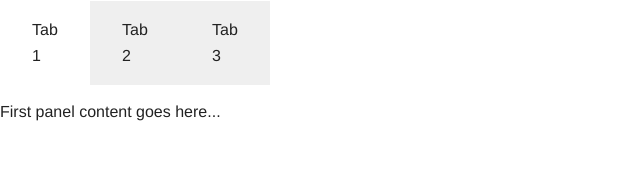
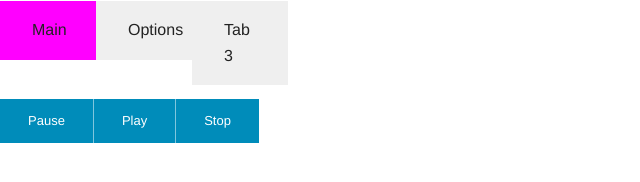
Before and after one commit to lvarney14/p2-dvr-app, a plain HTML site: page index.html in a window 1280 px wide. Shown: the whole page, without its empty margins (0-640 px from the left). Drawn offline with Linux system fonts and the light colour scheme.

Commit message:
7th commit
End of Jan 28 class

```diff
--- a/css/styles.css
+++ b/css/styles.css
@@ -1,9 +1,12 @@
 .tabs dd > a {
 	float: left;
-	width: 90px;
+	width: 96px;
+
 }
 
 /* for tab 1*/
-.tabs dd .active a {
-	background: yellow;
+.tabs dd.active a {
+	background: #f0f;
+
+	transition: background 1s;
 }
--- a/index.html
+++ b/index.html
@@ -15,8 +15,8 @@
 
             <!-- Tab Labels -->
             <dl class="tabs" data-tab>
-              <dd class="active"><a href="#panel2-1">Tab 1</a></dd>
-              <dd><a href="#panel2-2">Tab 2</a></dd>
+              <dd class="active"><a href="#panel2-1">Main</a></dd>
+              <dd><a href="#panel2-2">Options</a></dd>
               <dd><a href="#panel2-3">Tab 3</a></dd>
 
             </dl>
@@ -24,7 +24,14 @@
             <!-- Tab Content -->
             <div class="tabs-content">
               <div class="content active" id="panel2-1">
-                <p>First panel content goes here...</p>
+                <div class="button-bar">
+                    <ul class="button-group [radius round]">
+                      <li><a href="#" class="[tiny small large] button  [disabled]">Pause</a></li>
+                      <li><a href="#" class="[tiny small large] button  [disabled]">Play</a></li>
+                      <li><a href="#" class="[tiny small large] button  [disabled]">Stop</a></li>
+                    </ul>
+
+                  </div>
               </div>
               <div class="content" id="panel2-2">
                 <p>Second panel content goes here...</p>
```
